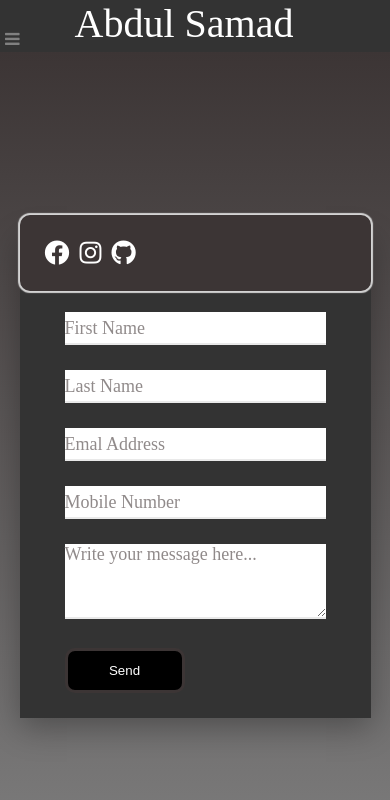
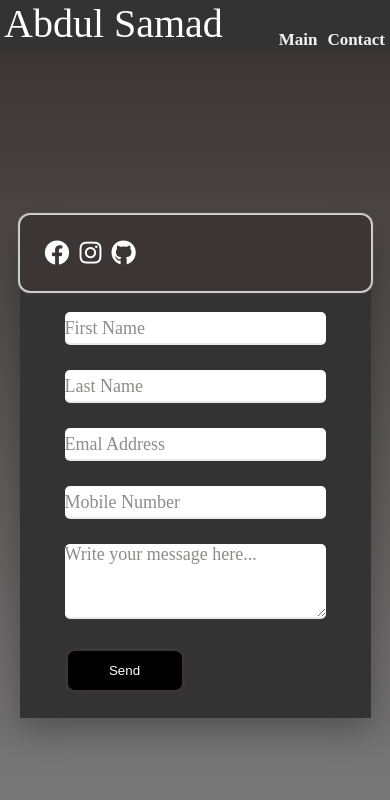
Before and after one commit to AbdulSamad11/My_Portfolio, a React (Create React App) app: page /tools in a window 390 px wide. Shown: the top 800 px of the page. Built offline with nearby package versions, Linux system fonts and the light colour scheme; a web font is replaced by a local one.

Commit message:
some more css set overall

```diff
--- a/src/Nav/Nav.jsx
+++ b/src/Nav/Nav.jsx
@@ -5,12 +5,10 @@ return (
     <>
 <div className="topnav" id="myTopnav">
     <span className='logo'>Abdul Samad</span>
-  <a href="upcoming" className="active">Work</a>
+
   <a href="tools" className="active">Contact</a>
   <a href="/" className="active">Main</a>
-  <a href='null' className="icon">
-    <i className="fa fa-bars"></i>
-  </a>
+
 </div>
 </>
 );
--- a/src/Nav/nav.css
+++ b/src/Nav/nav.css
@@ -36,9 +36,12 @@
   font-size: 2.5rem;
 }
 @media screen and (max-width: 620px) {
-  .topnav a:not(:first-child) {
-    display: none;
-  }
+  .logo{
+    padding: 0 0 0 4px;
+   }
+   .topnav a{
+     padding: 30px 5px 10px 5px;;
+   }
   .topnav a.icon {
     float: left;
     display: block;
--- a/src/contacts/contact.css
+++ b/src/contacts/contact.css
@@ -110,10 +110,12 @@
     padding: 5px 0px;
     border: none;
     font-size: 18px;
-    color: rgb(255, 255, 255);
+    /* color: rgb(255, 255, 255); */
     outline: none;
     font-weight: 400;
     border-bottom: solid 2px #e9e9e9;
+  border-radius: 5px;
+
   }
 
   .form_fild .input_group .input_textarea {
@@ -149,6 +151,7 @@
     font-weight: 400;
     transition: all 0.3s ease;
     pointer-events: none;
+
   }
 
   .input_group .textarea {
```
